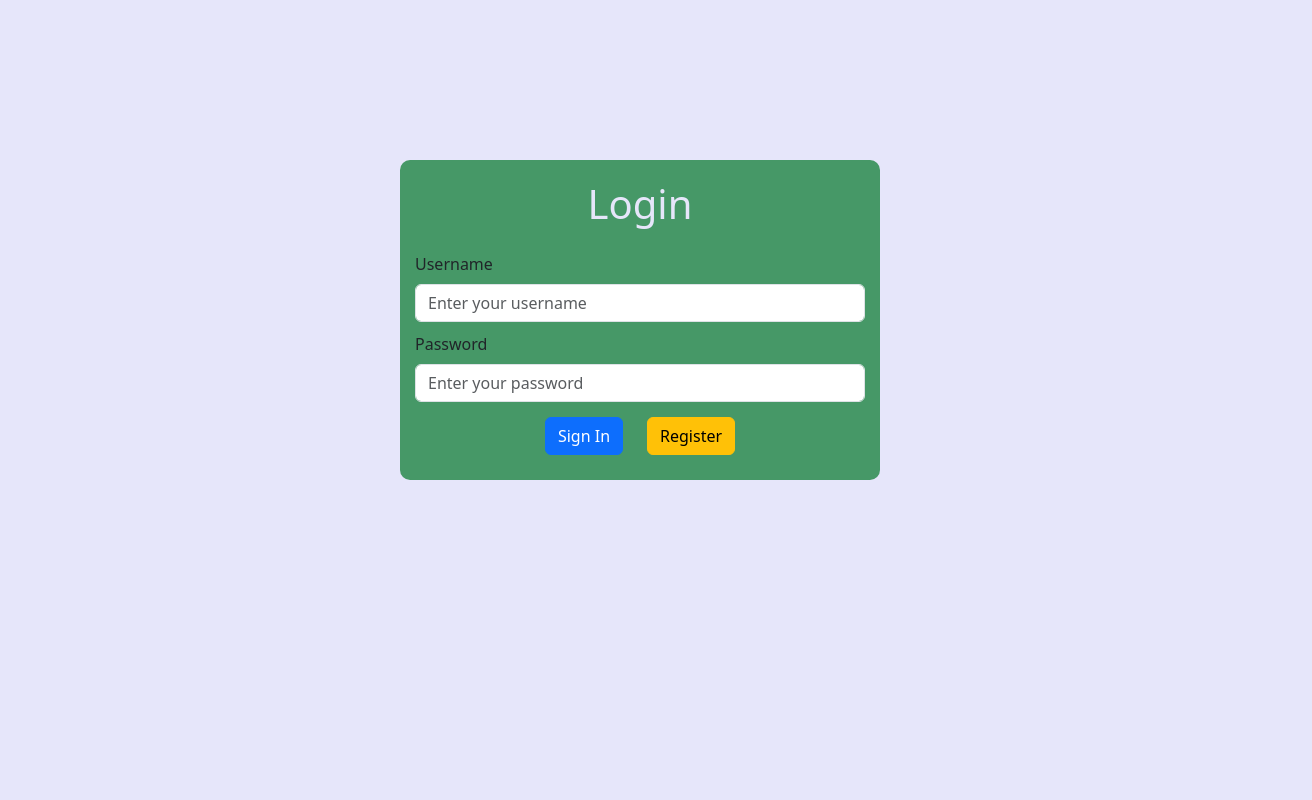
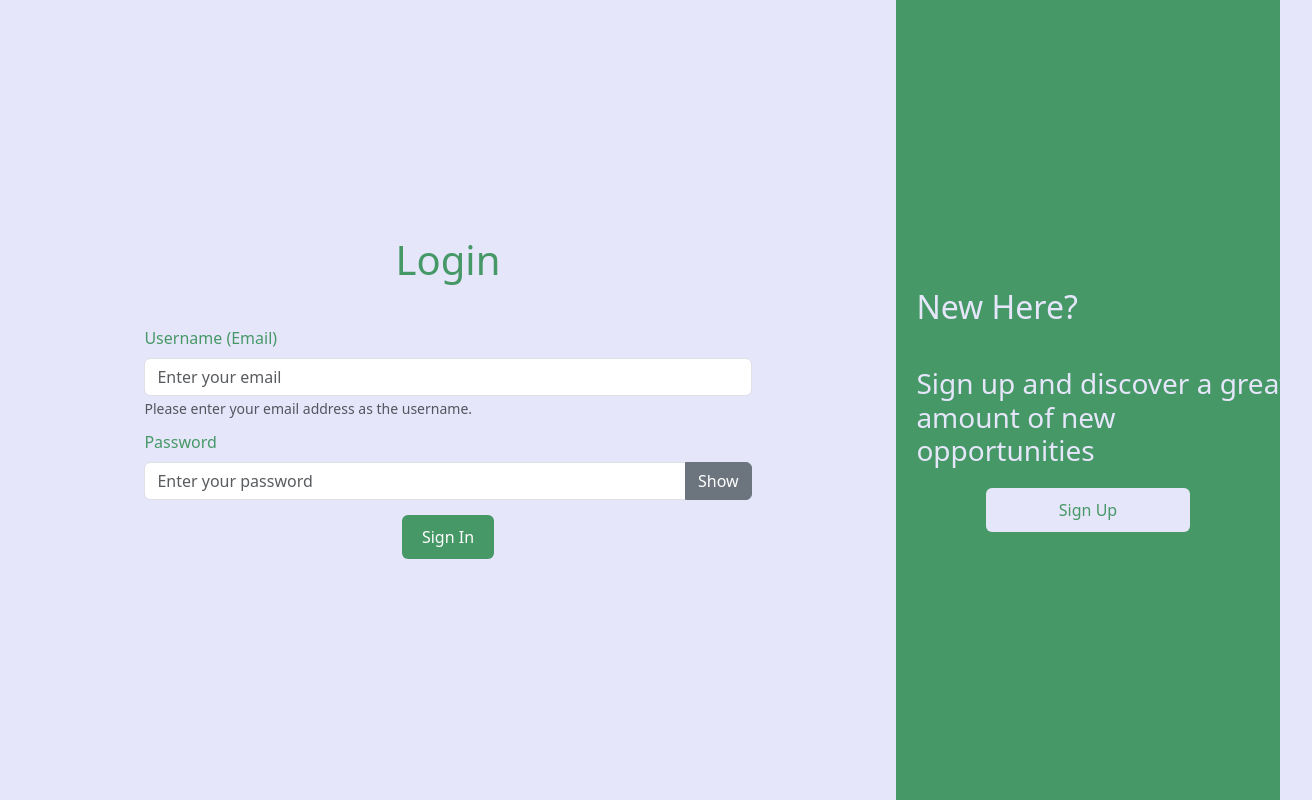
Before and after one commit to IgorCooli/financio-fe, a React (Create React App) app: page / in a window 1280 px wide. Shown: the whole page, 1312 px wide, since content can reach past the window. Built offline with nearby package versions, Linux system fonts and the light colour scheme.

Commit message:
adjusting login page

```diff
--- a/src/components/auth/Login.js
+++ b/src/components/auth/Login.js
@@ -1,5 +1,5 @@
-import {React, useState} from 'react';
-import { Container, Row, Col, Form, Button, Alert } from 'react-bootstrap';
+import React, { useState } from 'react';
+import { Form, Button, Alert, Col, Row, InputGroup } from 'react-bootstrap';
 import { authenticate } from '../../service/auth/AuthenticationService';
 import { useNavigate } from 'react-router-dom';
 import '../../index.css';
@@ -8,6 +8,7 @@ const Login = () => {
     const [username, setUsername] = useState('');
     const [password, setPassword] = useState('');
     const [showAlert, setShowAlert] = useState(false);
+    const [showPassword, setShowPassword] = useState(false);
     const navigate = useNavigate();
 
     const login = async () => {
@@ -19,63 +20,128 @@ const Login = () => {
         }
     };
 
-    const register = () => {
-        navigate('/register')
-    }
+    const signUp = () => {
+        navigate('/register');
+    };
 
-    const containerStyle = {
+    const leftColumnStyle = {
+        backgroundColor: '#E6E6FA',
+        width: '70%',
+        height: '100vh',
+        display: 'flex',
+        flexDirection: 'column',
+        alignItems: 'center',
+        justifyContent: 'center',
+    };
+
+    const formStyle = {
+        color: '#469867',
+        width: '70%',
+    };
+
+    const rightColumnStyle = {
         backgroundColor: '#469867',
-        borderRadius: '10px',
-        width: '30rem',
-        height: '20rem',
+        width: '30%',
+        height: '100vh',
+        display: 'flex',
+        alignItems: 'center',
         justifyContent: 'center',
-        marginTop: '10rem',
-        padding: '5px'
+    };
+
+    const signUpMsg = {
+        color: '#E6E6FA',
+        margin: '5%',
+        justifyContent: 'center',
+    };
+
+    const registerButtonStyle = {
+        backgroundColor: '#E6E6FA',
+        color: '#469867',
+        padding: '10px 20px',
+        border: 'none',
+        cursor: 'pointer',
+        marginLeft: '25%',
+        width: '50%',
+    };
+
+    const signInButtonStyle = {
+        backgroundColor: '#469867',
+        color: 'white',
+        padding: '10px 20px',
+        border: 'none',
+        cursor: 'pointer',
+        margin: '5px',
     };
 
     return (
-        <Container style={containerStyle}>
-            <div className="text-center mb-4" style={{ margin: '15px' }}>
-                <h1 style={{ color: '#E6E6FA' }}>Login</h1>
+        <div style={{ display: 'flex' }}>
+            <div style={leftColumnStyle}>
+                <div className="text-center mb-4" style={{ color: '#469867' }}>
+                    <h1>Login</h1>
                 </div>
-            <Form>
+                <Form style={formStyle}>
                     <Form.Group controlId="username" style={{ margin: '10px' }}>
-                    <Form.Label>Username</Form.Label>
+                        <Form.Label>Username (Email)</Form.Label>
+                        <InputGroup>
                             <Form.Control
-                        type="text"
-                        placeholder="Enter your username"
+                                type="email"
+                                placeholder="Enter your email"
                                 value={username}
                                 onChange={(e) => setUsername(e.target.value)}
                             />
+                        </InputGroup>
+                        <Form.Text className="text-muted">
+                            Please enter your email address as the username.
+                        </Form.Text>
                     </Form.Group>
                     <Form.Group controlId="password" style={{ margin: '10px' }}>
                         <Form.Label>Password</Form.Label>
+                        <InputGroup>
                             <Form.Control
-                        type="password"
+                                type={showPassword ? 'text' : 'password'}
                                 placeholder="Enter your password"
                                 value={password}
                                 onChange={(e) => setPassword(e.target.value)}
                             />
+                            <Button
+                                variant="secondary"
+                                onClick={() => setShowPassword(!showPassword)}
+                            >
+                                {showPassword ? 'Hide' : 'Show'}
+                            </Button>
+                        </InputGroup>
                     </Form.Group>
                     {showAlert && (
                         <Alert variant="danger" onClose={() => setShowAlert(false)} dismissible>
                             Wrong Credentials
                         </Alert>
                     )}
-                <Row style={{ justifyContent: 'center', textAlign: 'center', margin: '15px' }}>
-                    <Col xs="auto">
-                        <Button variant="primary" type="button" onClick={login}>
+                </Form>
+                <Button style={signInButtonStyle} variant="success" type="button" onClick={login}>
                     Sign In
                 </Button>
+            </div>
+            <div style={rightColumnStyle}>
+                <Col>
+                    <Row>
+                        <h2 style={signUpMsg}>New Here?</h2>
+                    </Row>
+                    <Row>
+                        <h3 style={signUpMsg}>Sign up and discover a great amount of new opportunities</h3>
+                    </Row>
+                    <Row>
+                        <Button
+                            style={registerButtonStyle}
+                            variant="warning"
+                            type="button"
+                            onClick={signUp}
+                        >
+                            Sign Up
+                        </Button>
+                    </Row>
                 </Col>
-                    <Col xs="auto">
-                        <Button variant="warning" type="button" onClick={register}>
-                            Register
-                        </Button>
-                    </Col>
-                </Row>
-            </Form>
-        </Container>
+            </div>
+        </div>
     );
 };
 
```
Lines whose indentation alone changed are shown as unchanged.
